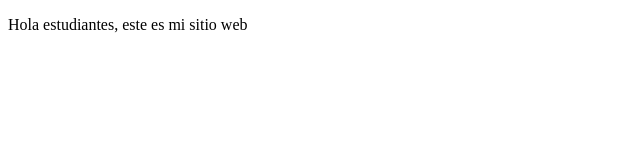
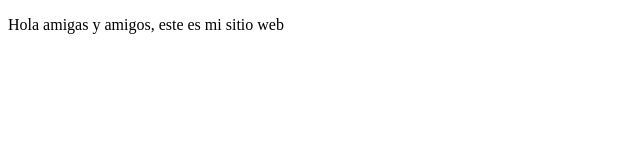
Before and after one commit to GabrielGarciaMX/proyectoDemoCursoPrework, a plain HTML site: page index.html in a window 1280 px wide. Shown: the full height of the page, 0-640 px from the left. Drawn offline with Linux system fonts and the light colour scheme.

Commit message:
cambios a index

```diff
--- a/index.html
+++ b/index.html
@@ -6,6 +6,6 @@
     <title>Hola Mundo</title>
 </head>
 <body>
-   <p>Hola estudiantes, este es mi sitio web</p>
+   <p>Hola amigas y amigos, este es mi sitio web</p>
 </body>
 </html>
```
